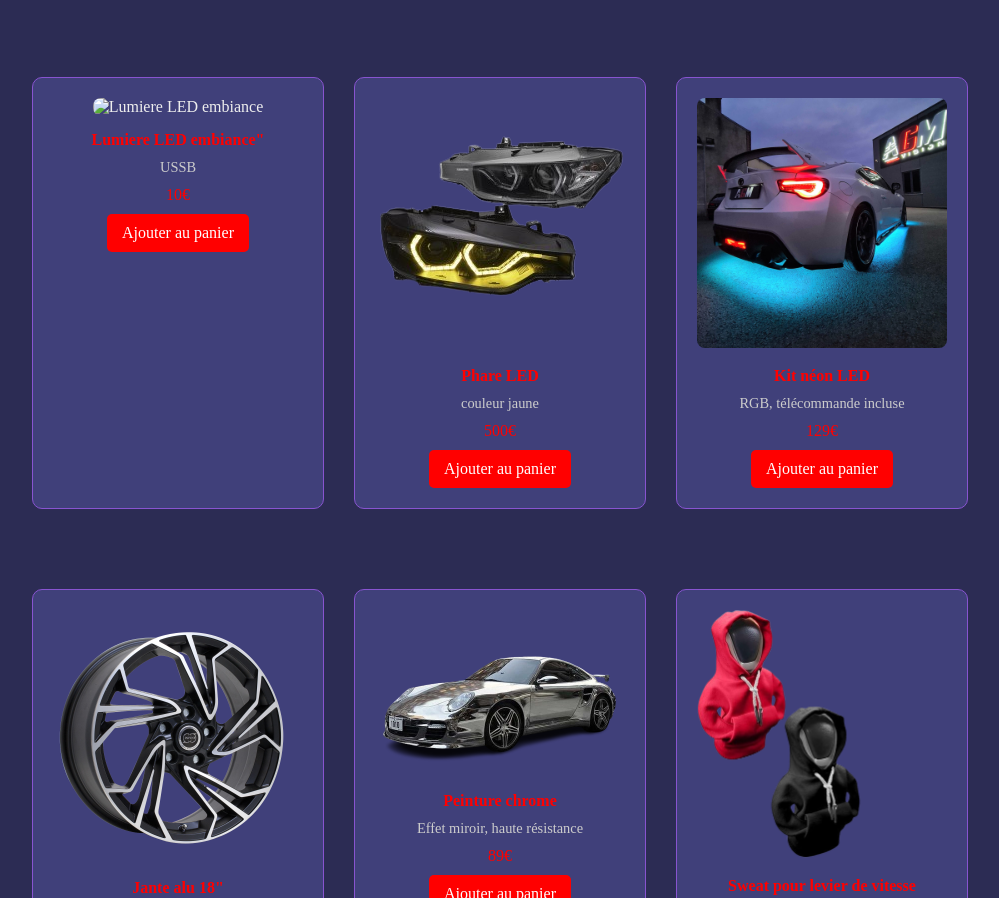
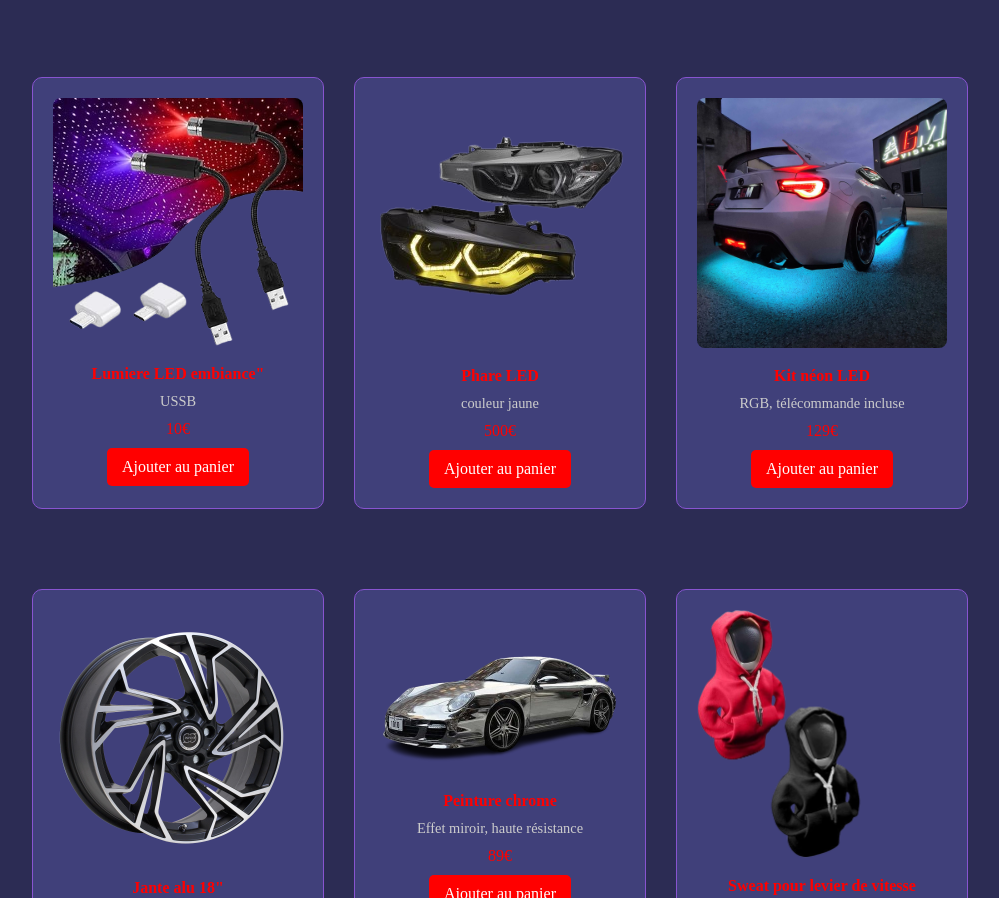
Before and after one commit to Esteban-Dubois/ProjetDevWeb-JackyTuning, a plain HTML site: page boutique.html in a window 1280 px wide. Shown: the part 1572-2470 px from the top of the page, without its empty margins (140-1139 px from the left). Drawn offline with Linux system fonts and the light colour scheme; a web font is replaced by a local one.

Commit message:
Fix image source filename for Lumiere product

```diff
--- a/boutique.html
+++ b/boutique.html
@@ -167,7 +167,7 @@
   </section>
     <section class="product-grid">
     <div class="product-card">
-      <img src="images_boutique/Lumière.jpg" alt="Lumiere LED embiance">
+      <img src="images_boutique/Lumiere.jpg" alt="Lumiere LED embiance">
       <h2>Lumiere LED embiance"</h2>
       <p>USSB</p>
       <span class="price3">10€</span>
```
